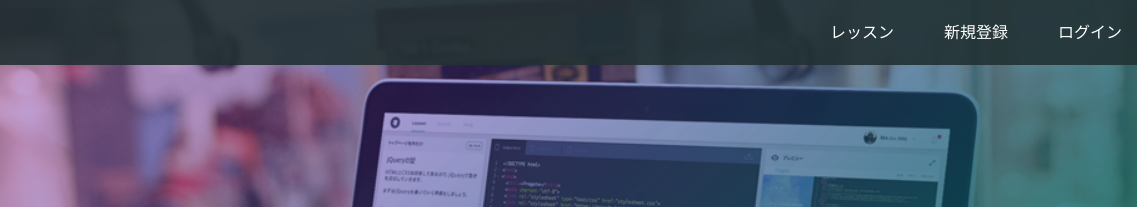
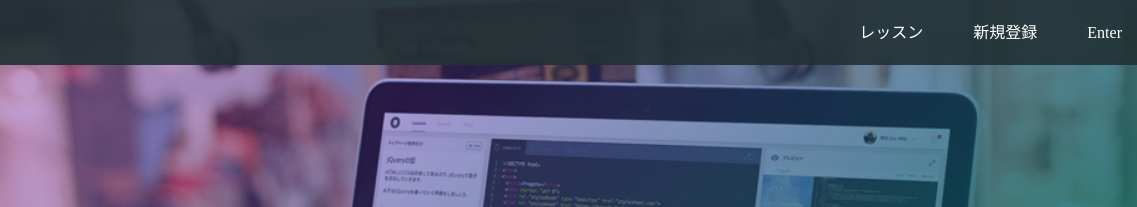
Before and after one commit to coco10coco/coco10coco.github.io, a plain HTML site: page index.html in a window 1280 px wide. Shown: the top 207 px of the page, 143-1280 px from the left. Drawn offline with Linux system fonts and the light colour scheme.

Commit message:
Update index.html

```diff
--- a/index.html
+++ b/index.html
@@ -17,7 +17,7 @@
       <div class="header-right">
         <a href="#">レッスン</a>
         <a href="#">新規登録</a>
-        <a href="#" class="login">ログイン</a>
+        <a href="#" class="login">Enter</a>
       </div>
     </div>
   </header>
```
